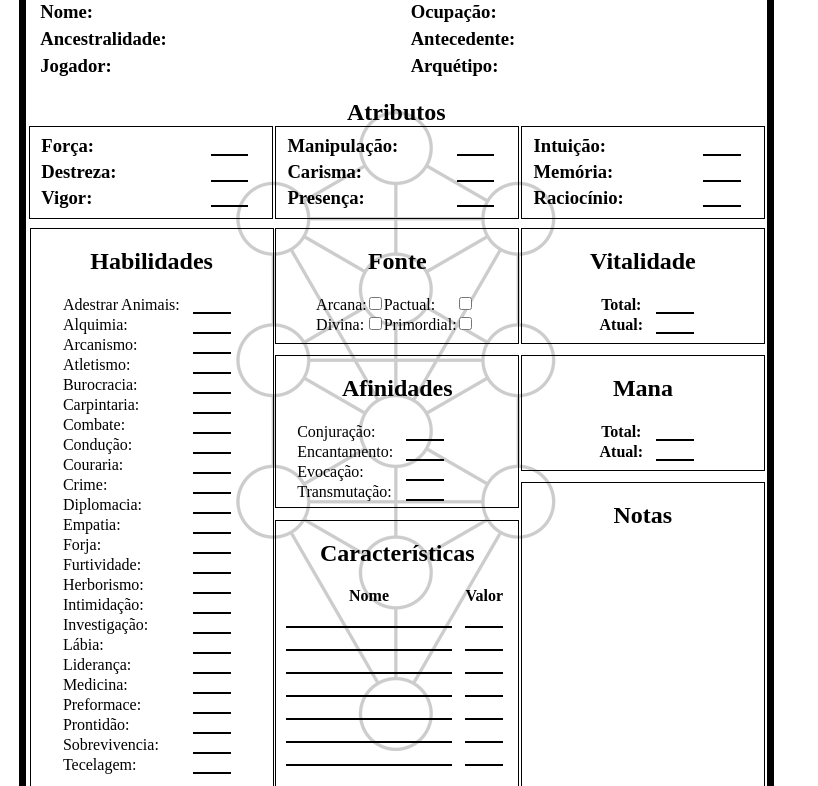
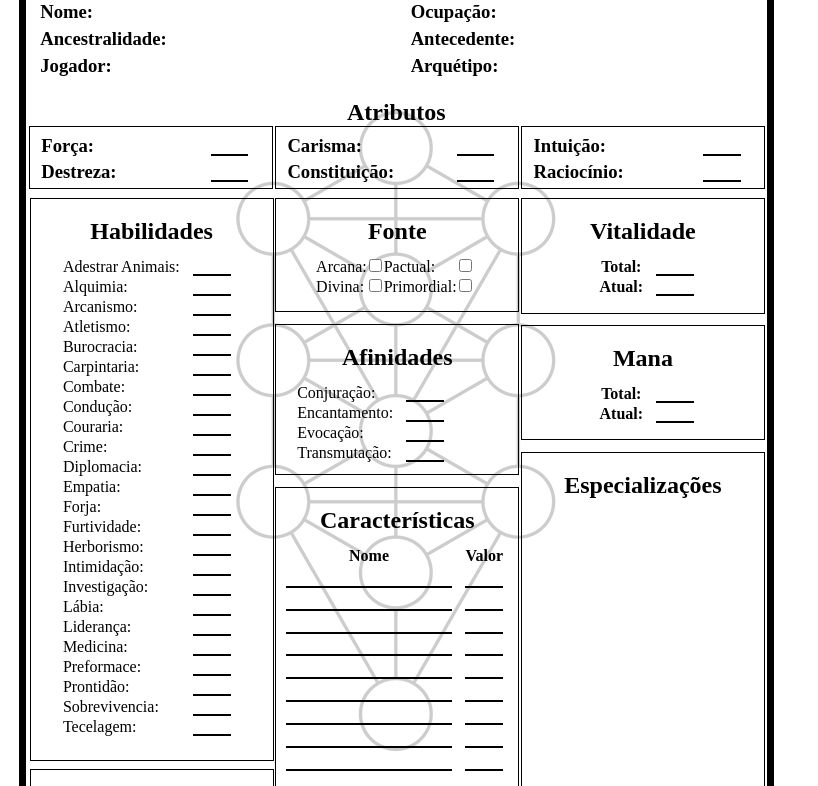
Before and after one commit to danieltrancozo/Sephirah-Character-Sheet, a plain HTML site: page index.html in a window 1280 px wide. Shown: the part 130-916 px from the top of the page, without its empty margins (0-818 px from the left). Drawn offline with Linux system fonts and the light colour scheme.

Commit message:
redesign-update

```diff
--- a/index.html
+++ b/index.html
@@ -29,7 +29,7 @@
         </div>
         <h2 class="stats-title">atributos</h2>
         <div class="stats-box">
-            <div class="stats-fisics">
+            <div class="stats-1">
                 <div class="stats-strenght">
                     <p class="stats-key">força:</p>
                     <div class="stats-value"></div>
@@ -38,32 +38,20 @@
                     <p class="stats-key">destreza:</p>
                     <div class="stats-value"></div>
                 </div>
-                <div class="stats-dexterity">
-                    <p class="stats-key">vigor:</p>
-                    <div class="stats-value"></div>
-                </div>
             </div>
-            <div class="stats-social">
-                <div class="stats-manipulation">
-                    <p class="stats-key">manipulação:</p>
-                    <div class="stats-value"></div>
-                </div>
+            <div class="stats-2">
                 <div class="stats-charisma">
                     <p class="stats-key">carisma:</p>
                     <div class="stats-value"></div>
                 </div>
-                <div class="stats-presence">
-                    <p class="stats-key">presença:</p>
+                <div class="stats-constituition">
+                    <p class="stats-key">constituição:</p>
                     <div class="stats-value"></div>
                 </div>
             </div>
-            <div class="stats-mental">
+            <div class="stats-3">
                 <div class="stats-intuition">
                     <p class="stats-key">intuição:</p>
-                    <div class="stats-value"></div>
-                </div>
-                <div class="stats-memory">
-                    <p class="stats-key">memória:</p>
                     <div class="stats-value"></div>
                 </div>
                 <div class="stats-wits">
@@ -176,7 +164,7 @@
                     </table>
                 </div>
                 <div class="experience-box">
-                    <h2>expência</h2>
+                    <h2 style="margin-top: 5mm;">expência</h2>
                 </div>
             </div>
             <div class="coll2">
@@ -309,6 +297,10 @@
                             <td class="line"></td>
                             <td class="value"></td>
                         </tr>
+                        <tr>
+                            <td class="line"></td>
+                            <td class="value"></td>
+                        </tr>
                     </table>
                 </div>
             </div>
@@ -348,7 +340,7 @@
                     </table>
                 </div>
                 <div class="notes">
-                    <h2 class="notes-title">notas</h2>
+                    <h2 class="notes-title">especializações</h2>
                 </div>
             </div>
         </div>
--- a/styles/body-style.css
+++ b/styles/body-style.css
@@ -40,7 +40,7 @@
     margin-top: 5mm;
 }
 .abilities-list{
-    margin-top: 5mm;
+    margin-top: 3mm;
     margin-left: 8mm;
     text-align: left;
 }
@@ -49,7 +49,7 @@
     margin-top: 3mm;
     margin-left: 1mm;
     width: 6.4cm;
-    height: 4cm;
+    height: 4.8cm;
     border: 1px black solid;
 }
 .magic-sources{
@@ -64,7 +64,7 @@
     margin-top: 5mm;
 }
 .source-list{
-    margin-top: 5mm;
+    margin-top: 3mm;
     margin-left: 1cm;
     text-align: left;
 }
@@ -80,7 +80,7 @@
     margin-top: 5mm;
 }
 .afinity-list{
-    margin-top: 5mm;
+    margin-top: 3mm;
     margin-left: 5mm;
     text-align: left;
 }
@@ -88,7 +88,7 @@
     -ms-flex-order: 3;
     margin-top: 3mm;
     margin-left: 1mm;
-    height: 11.55cm;
+    height: 12.35cm;
     width: 6.4cm;
     border: 1px black solid;
 }
@@ -96,7 +96,7 @@
     margin-top: 5mm;
 }
 .blessings-list{
-    margin-top: 5mm;
+    margin-top: 3mm;
     margin-left: 2mm;
     text-align: center;
 }
@@ -112,7 +112,7 @@
     margin-top: 5mm;
 }
 .vitality-table{
-    margin-top: 5mm;
+    margin-top: 3mm;
     margin-left: 2cm;
     text-align: center;
 }
@@ -128,7 +128,7 @@
     margin-top: 5mm;
 }
 .mana-table{
-    margin-top: 5mm;
+    margin-top: 3mm;
     margin-left: 2cm;
     text-align: center;
 }
@@ -138,7 +138,7 @@
     top: 3mm;
     left: 1mm;
     width: 6.4cm;
-    height: 12.55cm;
+    height: 13.17cm;
     border: 1px black solid;
 }
 .notes-title{
--- a/styles/stats-style.css
+++ b/styles/stats-style.css
@@ -6,14 +6,14 @@
     text-align: left;
     margin-left: 0.8mm;
     width:  19.6cm;
-    height: 2.4cm;
+    height: 1.6cm;
     text-transform: capitalize;
     font-weight: bold;
     font-size: 14pt;
     display: flex;
     flex-direction: row;
 }
-.stats-fisics {
+.stats-1 {
     order: 1;
     width: 6.4cm;
     height: 100%;
@@ -33,13 +33,7 @@
     display: flex;
     flex-direction: row;
 }
-.stats-stamina {
-    order: 3;
-    margin-top: 1mm;
-    display: flex;
-    flex-direction: row;
-}
-.stats-social {
+.stats-2 {
     order: 2;
     width: 6.4cm;
     height: 100%;
@@ -48,26 +42,20 @@
     margin-left: 0.6mm;
     border: 1px black solid;
 }
-.stats-manipulation {
+.stats-charisma {
     order: 1;
     margin-top: 2mm;
     display: flex;
     flex-direction: row;
 }
-.stats-charisma {
+.stats-constituition {
     order: 2;
     margin-top: 1mm;
     display: flex;
     flex-direction: row;
 }
-.stats-presence {
+.stats-3 {
     order: 3;
-    margin-top: 1mm;
-    display: flex;
-    flex-direction: row;
-}
-.stats-mental {
-    order: 2;
     width: 6.4cm;
     height: 100%;
     display: flex;
@@ -81,14 +69,8 @@
     display: flex;
     flex-direction: row;
 }
-.stats-memory {
+.stats-wits {
     order: 2;
-    margin-top: 1mm;
-    display: flex;
-    flex-direction: row;
-}
-.stats-wits {
-    order: 3;
     margin-top: 1mm;
     display: flex;
     flex-direction: row;
```
